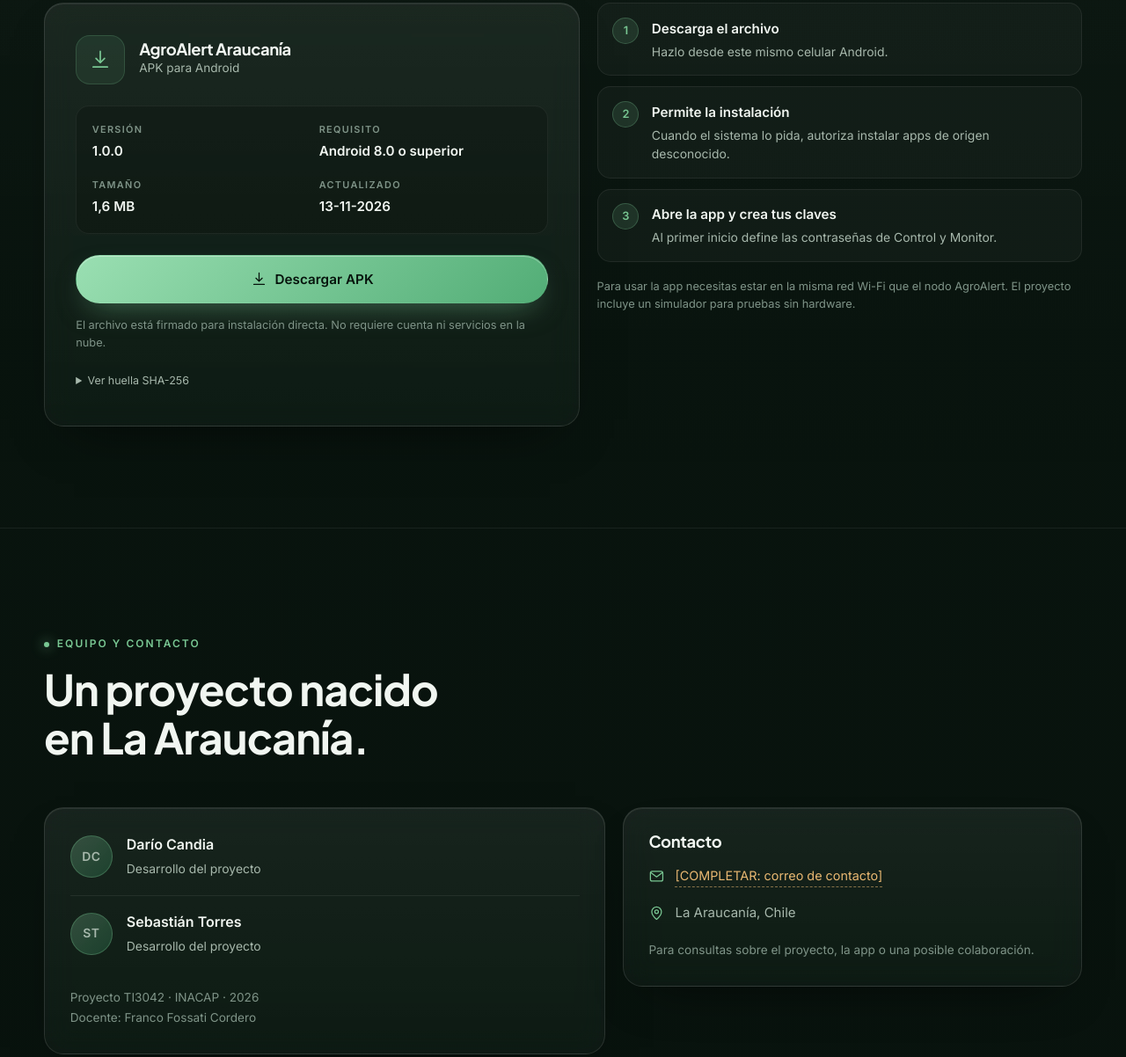
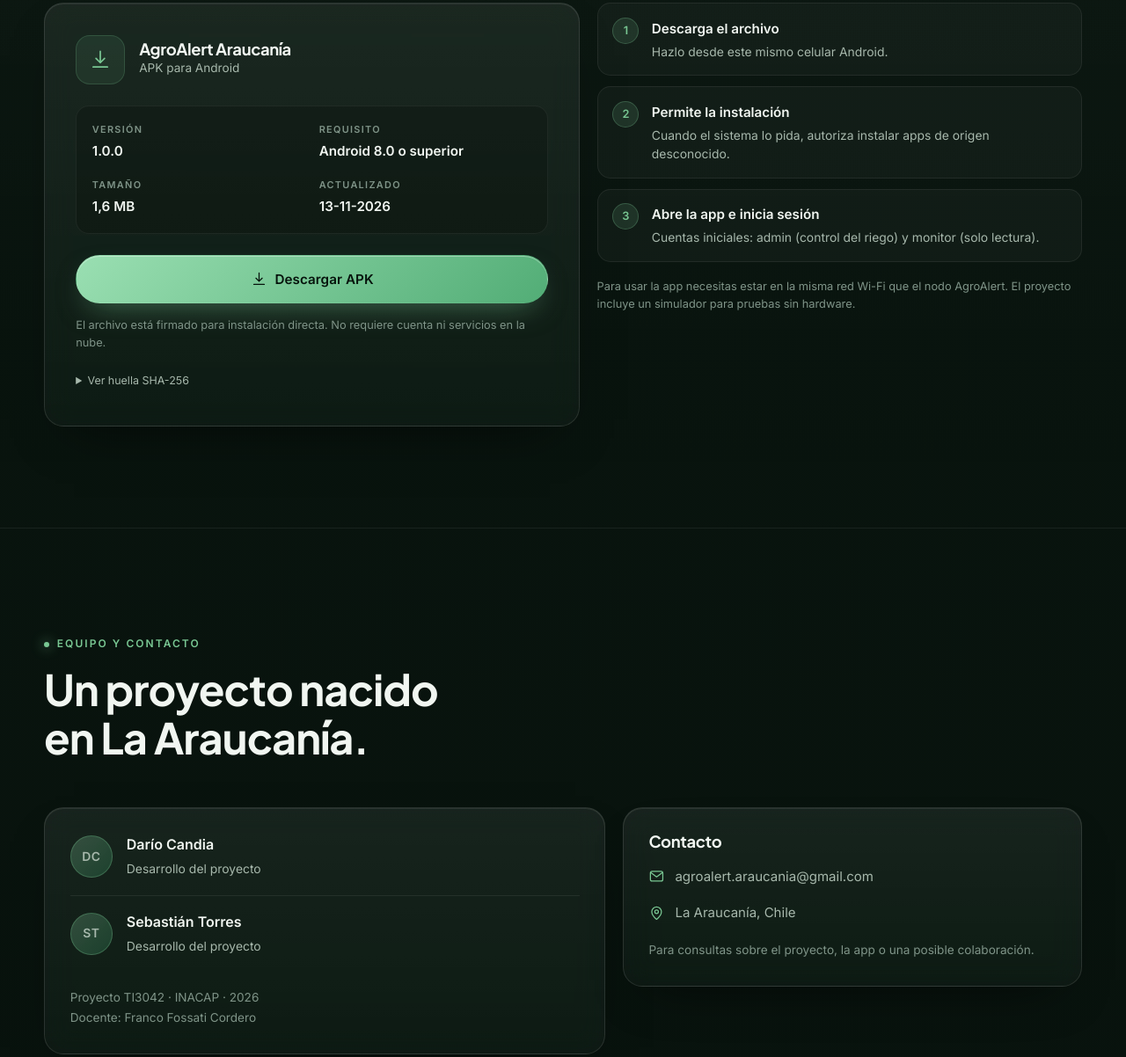
Before and after one commit to DarioChino/agroalert-web, a plain HTML site: page index.html in a window 1280 px wide. Shown: the part 5477-6679 px from the top of the page at 88% size. Drawn offline with Linux system fonts and the light colour scheme.

Commit message:
APK con cuentas y modo oscuro: nueva huella SHA-256

```diff
--- a/index.html
+++ b/index.html
@@ -450,7 +450,7 @@
 
             <details class="sha">
               <summary>Ver huella SHA-256</summary>
-              <code>19E4E98C69AB8CB09F843481325A9CB7F929C9D601AF8C561653D05643638C11</code>
+              <code>E35144ABA147A941DBE7BD281F064C13DBA3849AA54D23FC5F9C60A73905ECCA</code>
             </details>
           </div>
 
@@ -466,7 +466,7 @@
               </li>
               <li>
                 <span class="install-num">3</span>
-                <div><strong>Abre la app y crea tus claves</strong><p>Al primer inicio define las contraseñas de Control y Monitor.</p></div>
+                <div><strong>Abre la app e inicia sesión</strong><p>Cuentas iniciales: admin (control del riego) y monitor (solo lectura).</p></div>
               </li>
             </ol>
 
@@ -504,7 +504,7 @@
             <h3>Contacto</h3>
             <p class="contact-line">
               <svg class="icon" aria-hidden="true"><use href="#i-mail"/></svg>
-              <span class="placeholder">[COMPLETAR: correo de contacto]</span>
+              <span>agroalert.araucania@gmail.com</span>
             </p>
             <p class="contact-line">
               <svg class="icon" aria-hidden="true"><use href="#i-map"/></svg>
```
Also changed, not shown: 1 other file.
